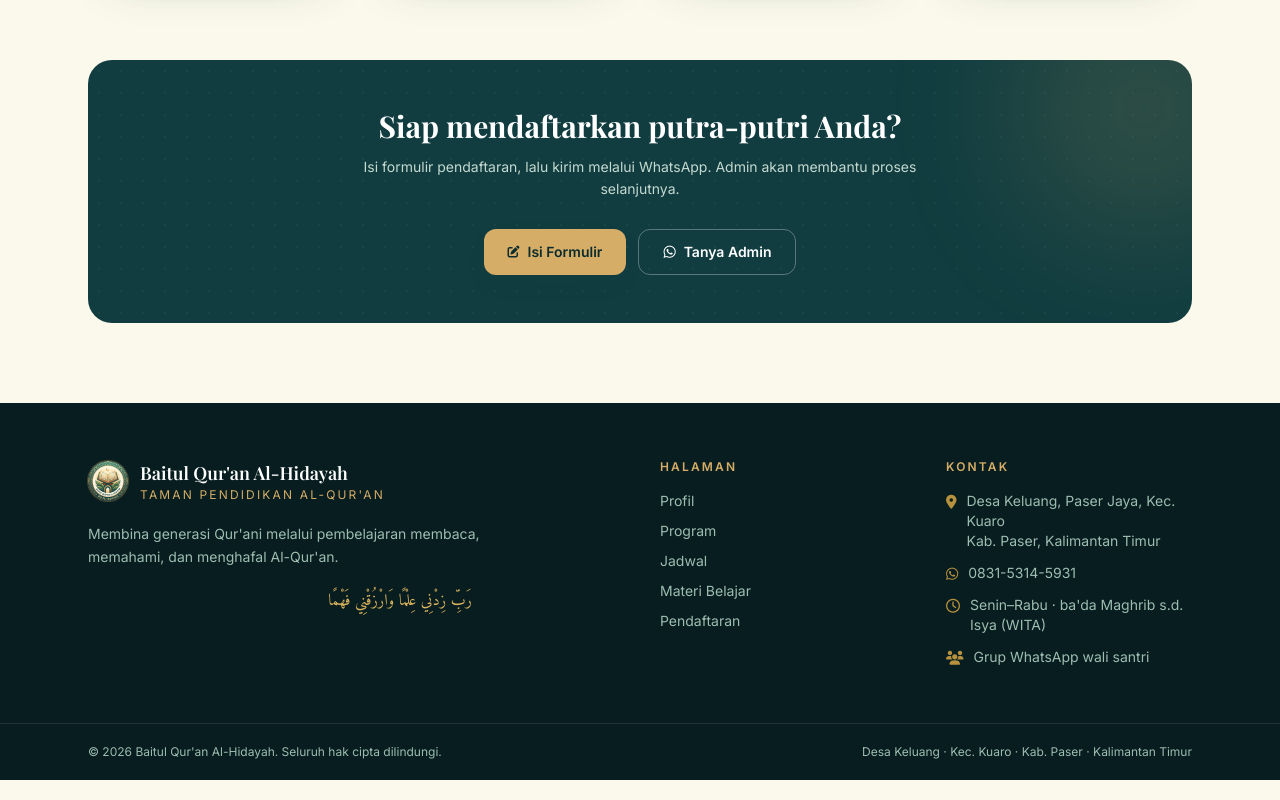
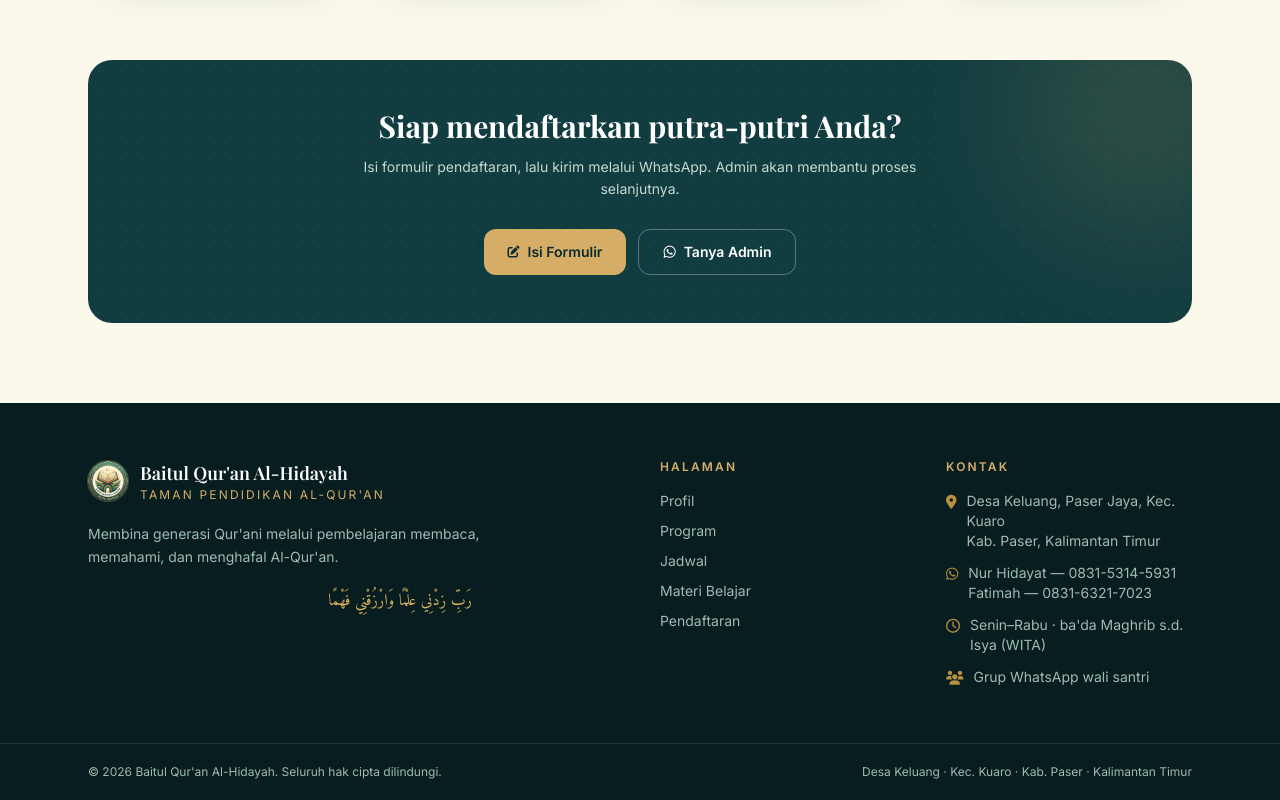
Before and after one commit to baitulquranalhidayah-sudo/tpa-alhidayah, a website: page index.html in a window 1280 px wide. Shown: the part 1335-2135 px from the top of the page. Drawn offline with nearby package versions, Linux system fonts and the light colour scheme.

Commit message:
feat: tampilkan dua nomor admin di Pendaftaran dan footer
- Kontak sudah menampilkan kedua admin; sekarang disamakan di kartu bantuan Pendaftaran dan footer
- Satukan perintah daftar admin dari SITE.admin di app.js

```diff
--- a/assets/js/app.js
+++ b/assets/js/app.js
@@ -81,20 +81,35 @@
     $$("a[data-grup-wa]").forEach((a) => a.href = SITE.grupWa || "#");
     $$("[data-grup-wa-box]").forEach((el) => el.classList.toggle("hidden", !SITE.grupWa));
 
-    // Daftar admin di halaman Kontak.
+    // Daftar admin: dipakai di Kontak, kartu Pendaftaran, dan footer.
     const daftarAdmin =
       Array.isArray(SITE.admin) && SITE.admin.length
         ? SITE.admin
         : [{ nama: "Admin", wa: SITE.wa || {} }];
+    const infoAdmin = daftarAdmin.map((a) => {
+      const wa = a.wa || {};
+      const nomor = wa.internasional || String(wa.tampil || "").replace(/\D/g, "").replace(/^0/, "62");
+      return { nama: a.nama || "Admin", nomor, tampil: wa.tampil || nomor };
+    });
+    const tautanAdmin = (i, kelas) =>
+      `<a href="https://wa.me/${esc(infoAdmin[i].nomor)}" target="_blank" rel="noopener noreferrer" class="${kelas}">${esc(infoAdmin[i].nama)} — ${esc(infoAdmin[i].tampil)}</a>`;
+
     const adminList = $("#admin-wa-list");
     if (adminList) {
-      adminList.innerHTML = daftarAdmin
-        .map((a) => {
-          const wa = a.wa || {};
-          const nomor = wa.internasional || String(wa.tampil || "").replace(/\D/g, "").replace(/^0/, "62");
-          const tampil = wa.tampil || nomor;
-          return `<li><a href="https://wa.me/${esc(nomor)}" target="_blank" rel="noopener noreferrer" class="underline-offset-4 hover:text-white hover:underline">${esc(a.nama || "Admin")} — ${esc(tampil)}</a></li>`;
-        })
+      adminList.innerHTML = infoAdmin
+        .map((_, i) => `<li>${tautanAdmin(i, "underline-offset-4 hover:text-white hover:underline")}</li>`)
+        .join("");
+    }
+    const adminFooter = $("#footer-wa-list");
+    if (adminFooter) {
+      adminFooter.innerHTML = infoAdmin
+        .map((_, i) => `<span class="block">${tautanAdmin(i, "hover:text-white")}</span>`)
+        .join("");
+    }
+    const adminPendaftaran = $("#admin-wa-pendaftaran");
+    if (adminPendaftaran) {
+      adminPendaftaran.innerHTML = infoAdmin
+        .map((_, i) => `<div>${tautanAdmin(i, "text-brand-700 underline-offset-2 hover:text-brand-900 hover:underline")}</div>`)
         .join("");
     }
 
--- a/index.html
+++ b/index.html
@@ -737,6 +737,7 @@
               <p class="mt-2 text-sm text-brand-700">Hubungi admin pada jam layanan berikut.</p>
               <p class="mt-3 text-sm font-medium text-brand-800" data-site="jam"></p>
               <a data-wa href="#" class="btn-primary mt-4 w-full"><i class="fa-brands fa-whatsapp"></i> <span data-site="wa"></span></a>
+              <div id="admin-wa-pendaftaran" class="mt-3 space-y-1 text-xs text-brand-700"></div>
             </div>
           </aside>
         </div>
@@ -846,7 +847,7 @@
         <h2 class="text-xs font-semibold uppercase tracking-[.18em] text-gold-500">Kontak</h2>
         <ul class="mt-4 space-y-3 text-sm">
           <li class="flex gap-2.5"><i class="fa-solid fa-location-dot mt-1 text-gold-600"></i><span><span data-site="alamat1"></span><br><span data-site="alamat2"></span></span></li>
-          <li class="flex gap-2.5"><i class="fa-brands fa-whatsapp mt-1 text-gold-600"></i><a data-wa href="#" class="hover:text-white"><span data-site="wa"></span></a></li>
+          <li class="flex gap-2.5"><i class="fa-brands fa-whatsapp mt-1 text-gold-600"></i><span id="footer-wa-list"><a data-wa href="#" class="hover:text-white"><span data-site="wa"></span></a></span></li>
           <li class="flex gap-2.5"><i class="fa-regular fa-clock mt-1 text-gold-600"></i><span data-site="jam"></span></li>
           <li data-grup-wa-box class="hidden"><a data-grup-wa href="#" target="_blank" rel="noopener noreferrer" class="flex gap-2.5 hover:text-white"><i class="fa-solid fa-users mt-1 text-gold-600"></i><span>Grup WhatsApp wali santri</span></a></li>
         </ul>
```
Also changed, not shown: assets/css/style.css.
